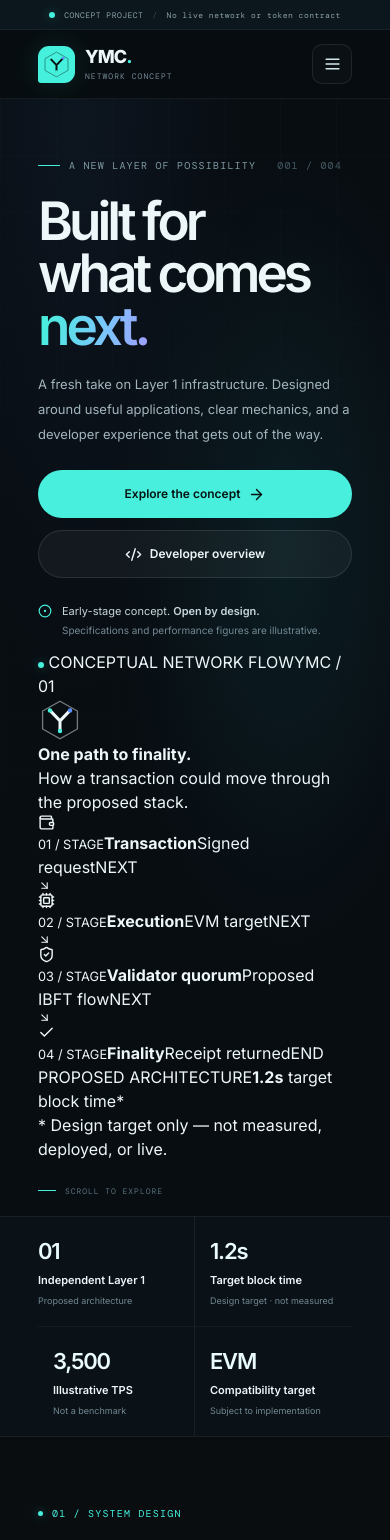
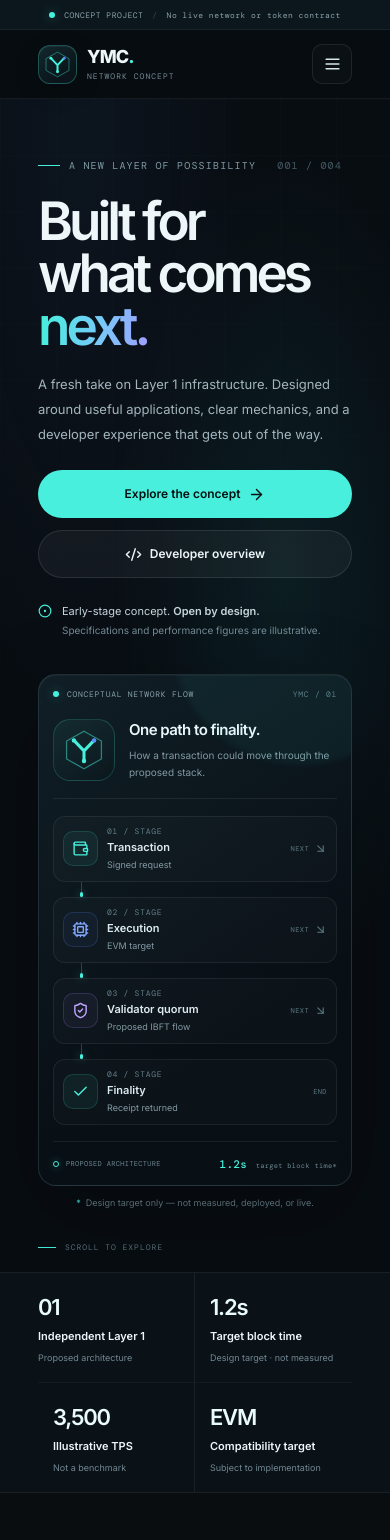
Before and after one commit to Fahaam-Jaffery/ymc-coin, a React (Vite) app: page / in a window 390 px wide. Shown: the top 1540 px of the page. Built offline with nearby package versions, Linux system fonts and the light colour scheme.

Commit message:
style: refine hero flow panel and custom YMC monogram

```diff
--- a/src/index.css
+++ b/src/index.css
@@ -145,3 +145,64 @@ input[type="range"] { width: 100%; height: 4px; accent-color: #45f0dc; cursor: p
 @media (prefers-reduced-motion: reduce) {
   *,*::before,*::after { scroll-behavior: auto !important; animation-duration: .01ms !important; animation-iteration-count: 1 !important; transition-duration: .01ms !important; }
 }
+
+/* Hero v2 — explain the transaction path instead of presenting abstract network art. */
+.brand-symbol {
+  width: 39px; height: 39px; display: grid; place-items: center; flex: 0 0 auto;
+  color: #45f0dc; border: 1px solid rgba(69,240,220,.28);
+  border-radius: 12px; background: linear-gradient(145deg,#13282c,#0a141a 78%);
+  box-shadow: inset 0 1px rgba(255,255,255,.055), 0 7px 24px rgba(0,0,0,.2);
+}
+.brand-symbol svg { display: block; }
+.hero-system { position: relative; width: 100%; max-width: 510px; justify-self: end; padding: 10px 0 24px 16px; }
+.system-card {
+  position: relative; overflow: hidden; padding: 22px; border: 1px solid rgba(130,169,180,.19);
+  border-radius: 22px; background: linear-gradient(145deg,rgba(17,31,39,.98),rgba(8,15,21,.98) 68%);
+  box-shadow: 0 30px 90px rgba(0,0,0,.26), inset 0 1px rgba(255,255,255,.035);
+}
+.system-card::before { position: absolute; content: ""; width: 260px; height: 260px; top: -170px; right: -80px; border-radius: 50%; background: #45f0dc0d; filter: blur(3px); pointer-events: none; }
+.system-card-head, .system-card-foot { display: flex; align-items: center; justify-content: space-between; gap: 12px; }
+.system-overline, .system-index { display: inline-flex; align-items: center; gap: 8px; color: #88a0a9; font: 9px "DM Mono",monospace; letter-spacing: .09em; }
+.system-index { color: #5d7882; }
+.system-intro { display: flex; align-items: center; gap: 14px; padding: 24px 0 20px; border-bottom: 1px solid rgba(255,255,255,.07); }
+.system-mark { display: grid; place-items: center; flex: 0 0 62px; height: 62px; border: 1px solid rgba(69,240,220,.18); border-radius: 17px; color: #45f0dc; background: linear-gradient(145deg,#142b30,#0b171d); }
+.system-intro b { display: block; color: #eaf7fa; font-size: 17px; font-weight: 600; letter-spacing: -.035em; }
+.system-intro p { max-width: 265px; margin: 5px 0 0; color: #8199a2; font-size: 10px; line-height: 1.7; }
+.flow-stages { padding: 17px 0 16px; }
+.flow-stage { display: flex; align-items: center; gap: 12px; min-height: 61px; padding: 10px 12px; border: 1px solid rgba(255,255,255,.065); border-radius: 12px; background: rgba(255,255,255,.018); }
+.flow-stage-icon { display: grid; place-items: center; width: 35px; height: 35px; flex: 0 0 35px; border: 1px solid rgba(69,240,220,.15); border-radius: 10px; color: #45f0dc; background: rgba(69,240,220,.06); }
+.flow-stage.blue .flow-stage-icon { color: #83a7ff; border-color: #5a8dff30; background: #5a8dff0d; }
+.flow-stage.violet .flow-stage-icon { color: #c0a6ff; border-color: #a78bfa30; background: #a78bfa0d; }
+.flow-stage-copy { display: flex; min-width: 0; flex: 1; flex-direction: column; gap: 3px; }
+.flow-stage-copy small { color: #637e88; font: 8px "DM Mono",monospace; letter-spacing: .09em; }
+.flow-stage-copy b { color: #dcebef; font-size: 11px; font-weight: 600; }
+.flow-stage-copy em { color: #8299a2; font-size: 9px; font-style: normal; }
+.flow-stage-state { display: flex; align-items: center; gap: 5px; color: #5d7882; font: 8px "DM Mono",monospace; letter-spacing: .06em; }
+.flow-connector { position: relative; height: 15px; margin-left: 28px; border-left: 1px solid rgba(69,240,220,.25); }
+.flow-connector i { position: absolute; left: -2px; bottom: 0; width: 3px; height: 5px; border-radius: 3px; background: #45f0dc; box-shadow: 0 0 8px #45f0dc80; }
+.system-card-foot { padding-top: 15px; border-top: 1px solid rgba(255,255,255,.07); color: #6f8992; font: 8px "DM Mono",monospace; letter-spacing: .045em; }
+.system-card-foot > span:first-child { display: flex; align-items: center; gap: 7px; }
+.status-ring { width: 6px; height: 6px; border: 1px solid #45f0dc; border-radius: 50%; box-shadow: 0 0 8px #45f0dc55; }
+.system-target { text-align: right; }
+.system-target b { margin-right: 4px; color: #45f0dc; font-size: 11px; }
+.system-footnote { display: flex; justify-content: flex-end; gap: 5px; margin-top: 10px; color: #667e87; font-size: 9px; }
+.system-footnote > span { color: #45f0dc; }
+@media (max-width: 1020px) {
+  .hero-system { padding-left: 4px; }
+  .system-card { padding: 18px; }
+}
+@media (max-width: 760px) {
+  .hero-system { justify-self: center; max-width: 510px; padding: 24px 0 8px; }
+  .system-card { padding: 18px; border-radius: 18px; }
+  .system-intro { padding: 20px 0 17px; }
+  .flow-stage { min-height: 58px; }
+  .system-footnote { justify-content: center; }
+}
+@media (max-width: 420px) {
+  .system-card { padding: 14px; }
+  .system-overline, .system-index { font-size: 8px; }
+  .system-intro b { font-size: 15px; }
+  .flow-stage { gap: 9px; padding: 9px; }
+  .flow-stage-state { font-size: 7px; }
+  .system-card-foot { font-size: 7px; }
+}
```
